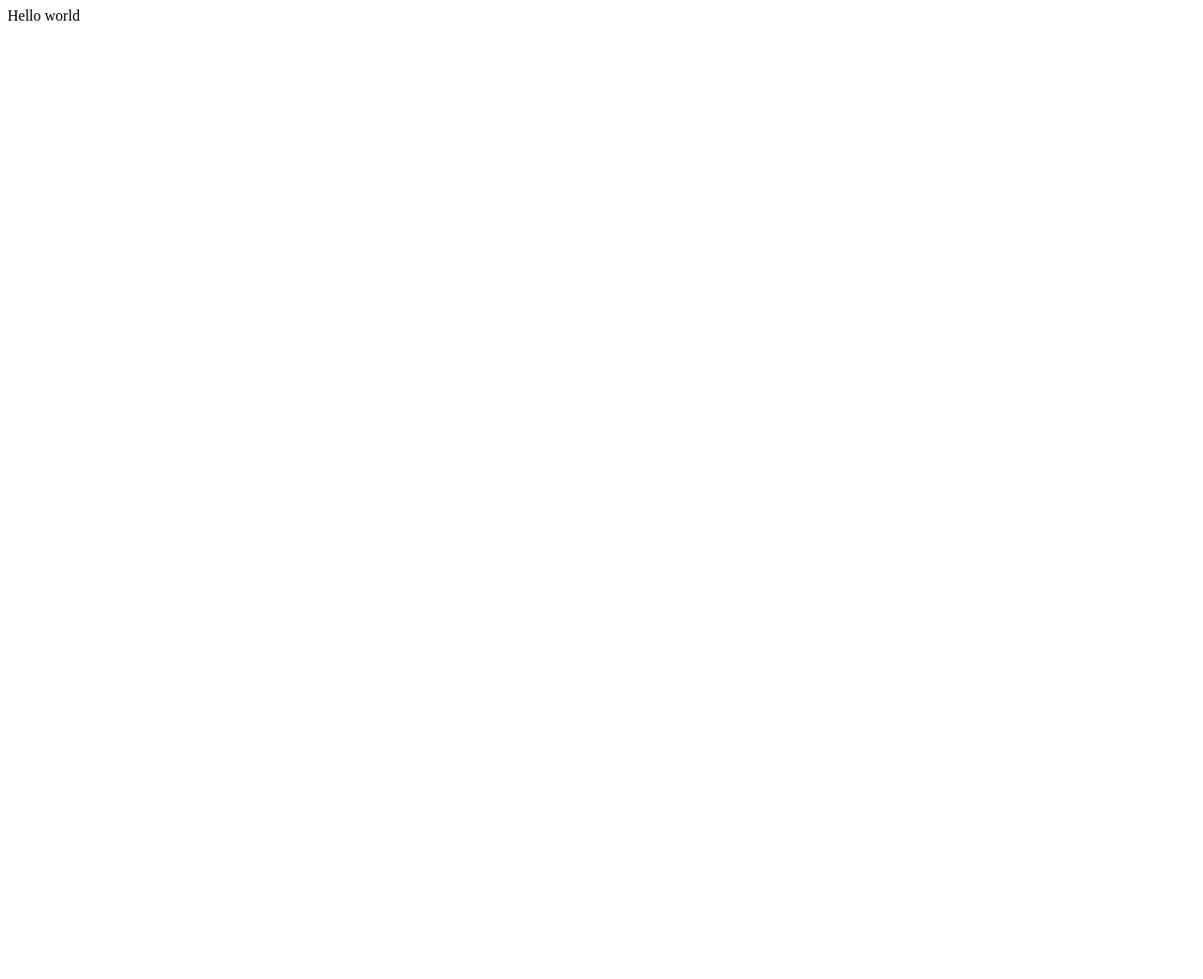
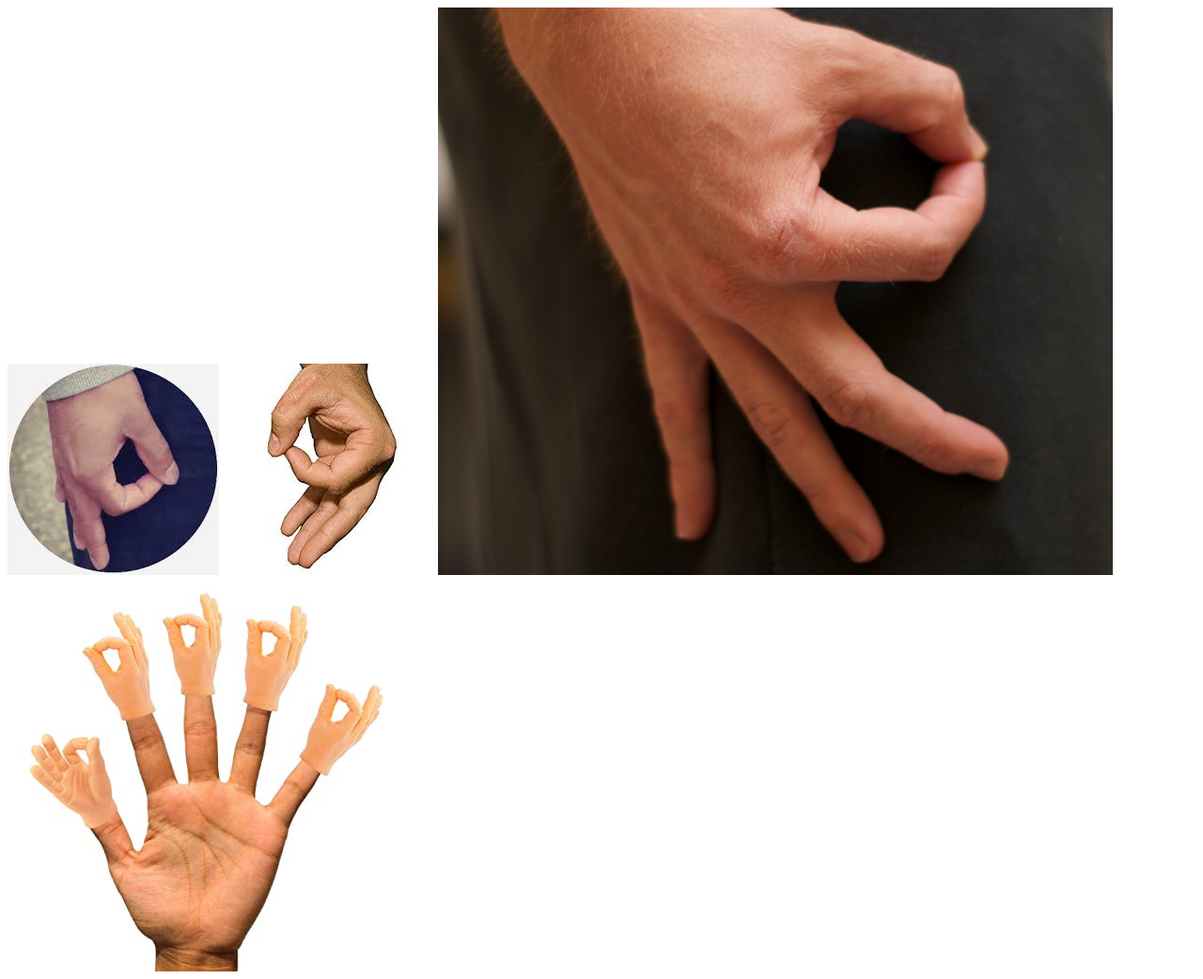
Before and after one commit to lightdotal/hello-world, a plain HTML site: page index.html in a window 1280 px wide. Shown: the whole page at 94% size. Before the commit the page ends 800 px from the top, so only its background shows below. Drawn offline with Linux system fonts and the light colour scheme.

Commit message:
Update index.html

```diff
--- a/index.html
+++ b/index.html
@@ -1,6 +1,9 @@
 <html>
 <header><title>This is title</title></header>
 <body>
-Hello world
+  <img src="circle1.jpeg">
+  <img src="circle2.jpeg">
+  <img src="circle3.png">
+  <img src="circle4.jpg">
 </body>
 </html>
```
